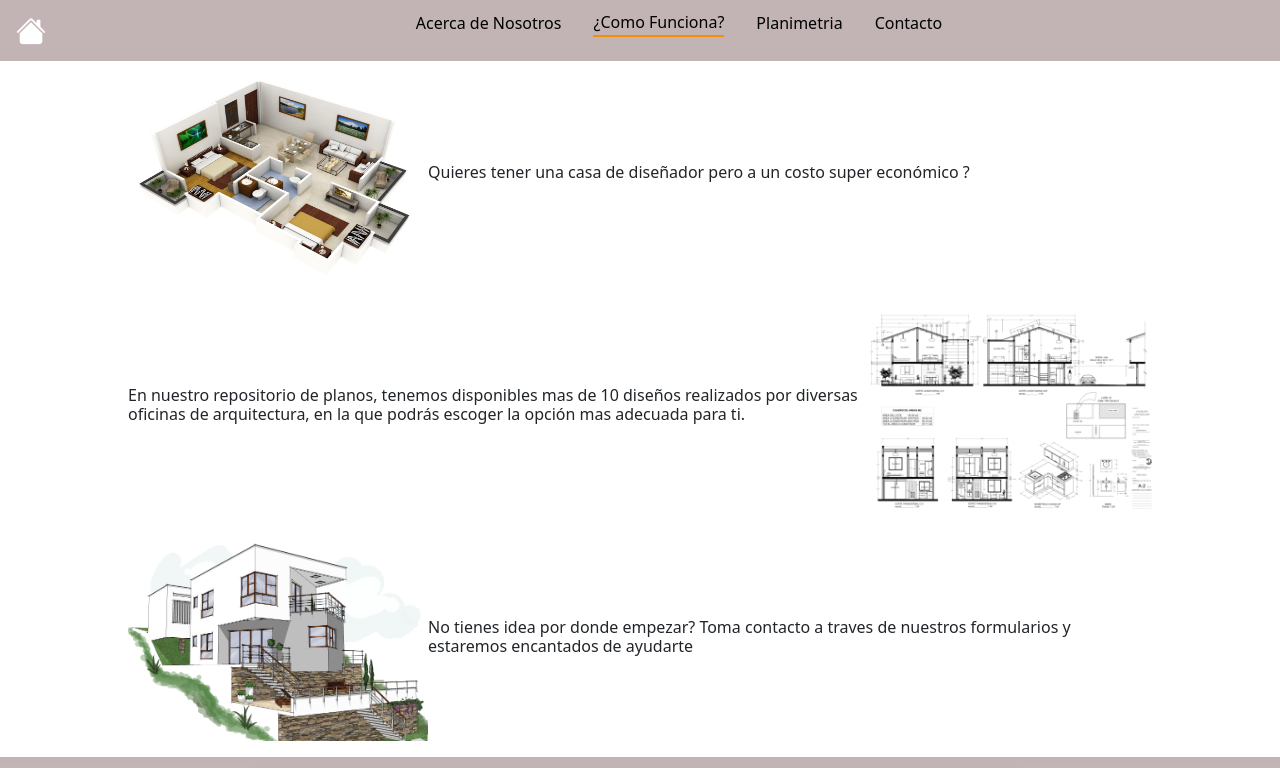
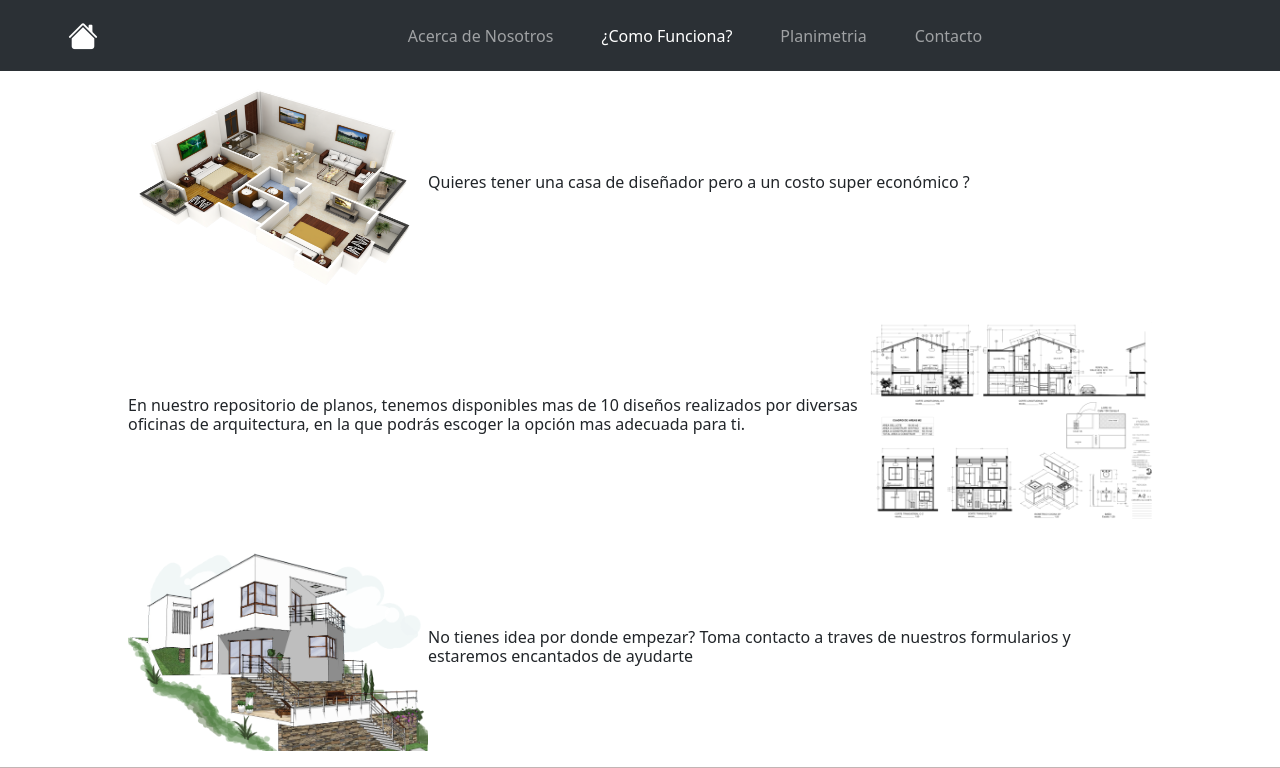
Before and after one commit to Barocava/ANF, a plain HTML site: page index.html in a window 1280 px wide. Shown: the top 768 px of the page. Drawn offline with nearby package versions, Linux system fonts and the light colour scheme.

Commit message:
Se agrega una primera version del nav en el index

```diff
--- a/css/main.css
+++ b/css/main.css
@@ -46,7 +46,7 @@ main {
 }
 
 .bi {
-    color: white;
+    /* color: white; */
     font-size: 20px;
 }
 
--- a/index.html
+++ b/index.html
@@ -13,7 +13,7 @@
 <body>
 
     <header>
-        <nav class="nav">
+        <!-- <nav class="nav">
             <a href="./index.html">
                 <i class="bi bi-house-fill"></i>
             </a>
@@ -32,7 +32,44 @@
                     <li class="menu-item"><a href="./pages/contacto.html">Contacto</a></li>
                 </div>
             </ul>
+        </nav> -->
+
+        <nav class="navbar navbar-expand-md bg-body-tertiary" data-bs-theme="dark">
+            <div class="container-fluid">
+
+                <a class="navbar-brand ms-5" href="../index.html">
+                    <i class="bi bi-house-fill"></i>
+                </a>
+
+                <button class="navbar-toggler" type="button" data-bs-toggle="collapse" data-bs-target="#navbarNav"
+                    aria-controls="navbarNav" aria-expanded="false" aria-label="Toggle navigation">
+                    <span class="navbar-toggler-icon"></span>
+                </button>
+
+                <div class="collapse navbar-collapse justify-content-center px-3" id="navbarNav">
+                    <ul class="navbar-nav">
+
+                        <li class="nav-item px-3">
+                            <a class="nav-link" href="#">Acerca de Nosotros</a>
+                        </li>
+
+                        <li class="nav-item px-3">
+                            <a class="nav-link active" aria-current="page" href="#">¿Como Funciona?</a>
+                        </li>
+
+                        <li class="nav-item px-3">
+                            <a class="nav-link" href="#">Planimetria</a>
+                        </li>
+
+                        <li class="nav-item px-3">
+                            <a class="nav-link" href="#">Contacto</a>
+                        </li>
+
+                    </ul>
+                </div>
+            </div>
         </nav>
+
     </header>
 
     <main>
```
Also changed, not shown: pages/acerca_nosotros.html (+3 -0 lines).
